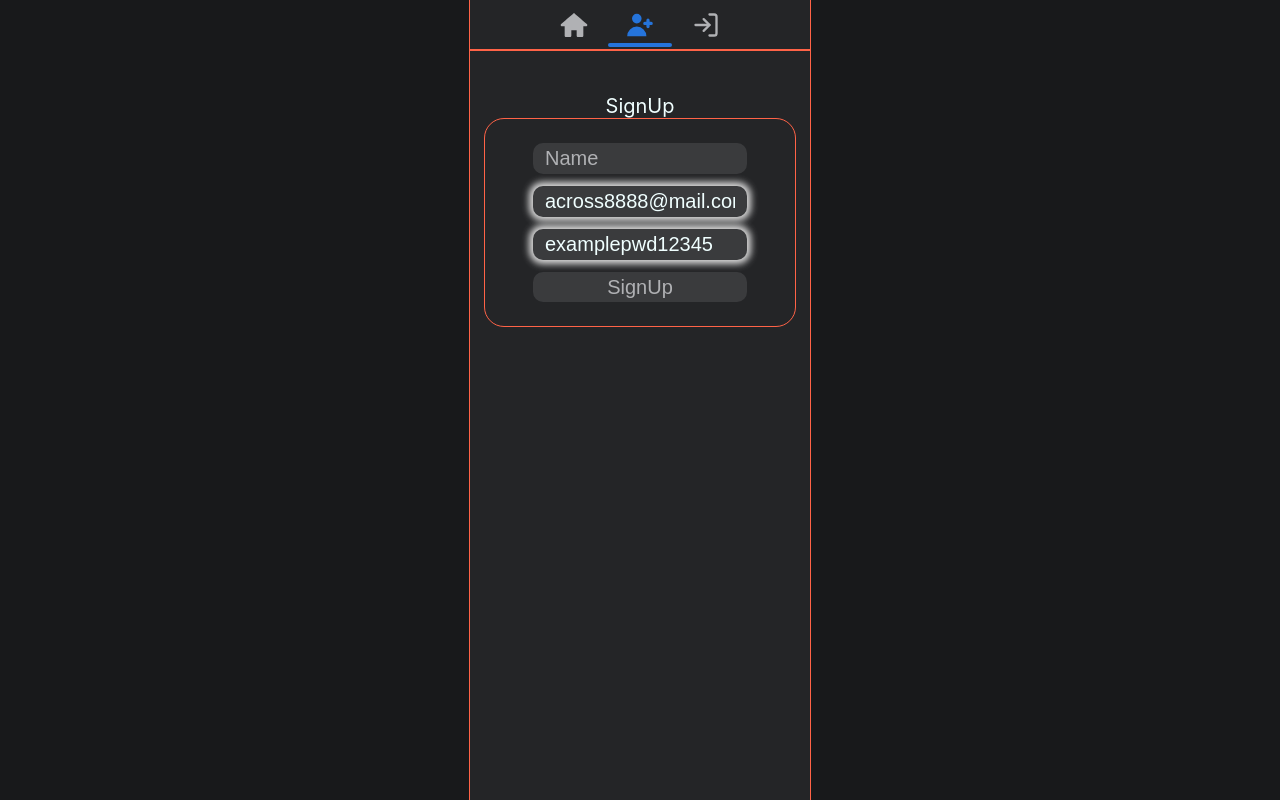
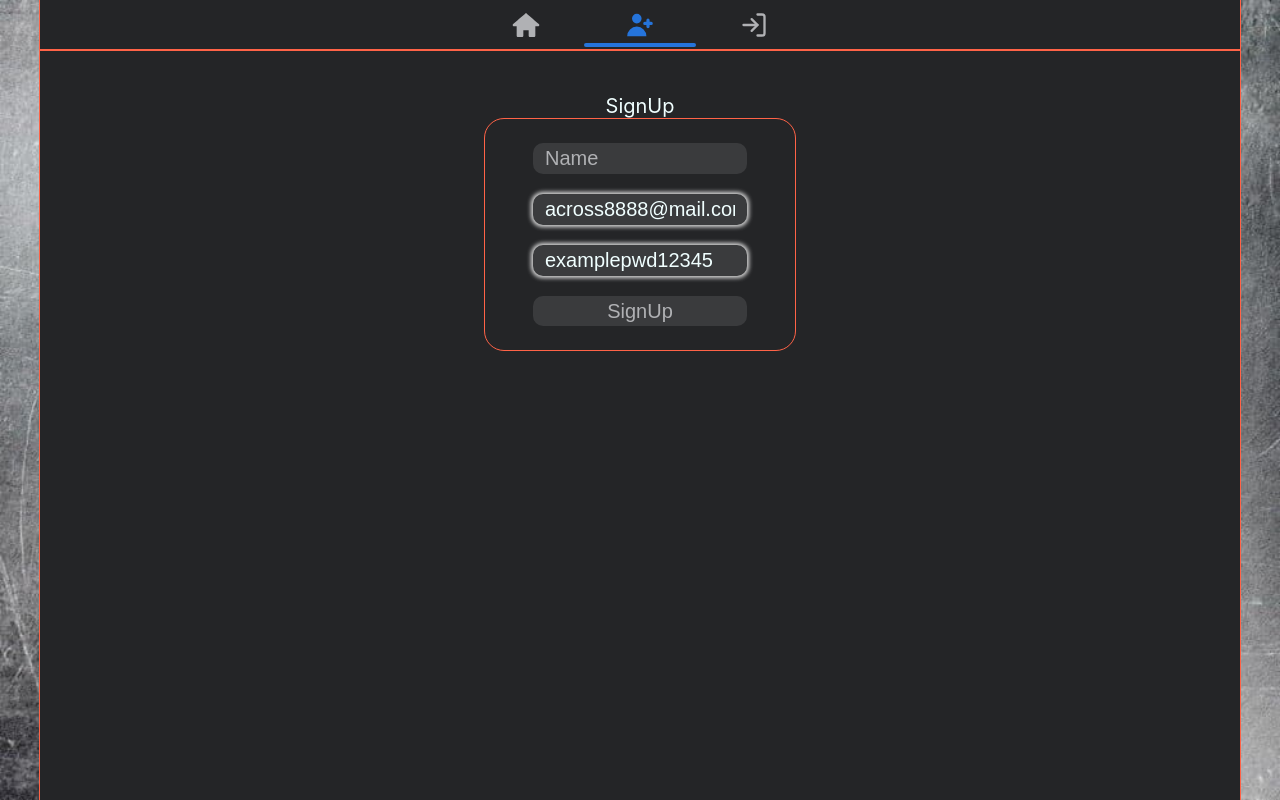
Before and after one commit to Alexander0Yusov/goit-react-hw-08-phonebook, a React (Create React App) app: page /goit-react-hw-08-phonebook/register in a window 1280 px wide. Built offline with nearby package versions, Linux system fonts and the light colour scheme.

Commit message:
adaptive markup

```diff
--- a/src/components/App.jsx
+++ b/src/components/App.jsx
@@ -63,4 +63,3 @@ export const App = () => {
 // заюзать Chakra UI або Material UI - по дизайну.
 
 // список перевести на хероку - новые санки по контактам. !!
-// резиновая верстка до max 480px ! адаптивка до 768px !
--- a/src/components/App.module.css
+++ b/src/components/App.module.css
@@ -1,5 +1,8 @@
 .Wrap {
   background-color: #18191b;
+  background-image: url(../images/body_back.jpg);
+  background-repeat: no-repeat;
+  background-size: cover;
 }
 
 .title {
--- a/src/components/AuthForm/AuthForm.module.css
+++ b/src/components/AuthForm/AuthForm.module.css
@@ -37,7 +37,7 @@
 }
 
 .formLabel {
-  margin-bottom: 12px;
+  margin-bottom: 20px;
 }
 
 .input {
@@ -56,7 +56,7 @@
 }
 
 .input:valid {
-  box-shadow: 0 0 7px 4px rgba(221, 221, 221, 1);
+  box-shadow: 0 0 4px 2px rgba(221, 221, 221, 1);
 }
 
 .input::placeholder {
@@ -107,15 +107,15 @@
 
 .authForm:valid .authButton {
   color: azure;
-  box-shadow: 0 0 7px 4px rgba(221, 221, 221, 1);
+  box-shadow: 0 0 4px 2px rgba(221, 221, 221, 1);
 }
 
 .authForm:valid .authButton:hover,
 .authForm:valid .authButton:focus {
-  box-shadow: 0 0 10px 5px rgba(221, 221, 221, 1);
+  box-shadow: 0 0 5px 3px rgba(221, 221, 221, 1);
 }
 .authForm:valid .authButton:active {
-  box-shadow: 0 0 6px 2px rgba(221, 221, 221, 1);
+  box-shadow: 0 0 4px 2px rgba(221, 221, 221, 1);
 }
 
 .photo {
--- a/src/components/ContactList/ContactList.module.css
+++ b/src/components/ContactList/ContactList.module.css
@@ -23,4 +23,10 @@
   display: block;
   padding: 4px 4px;
   margin: 0 0;
+
+  @media screen and (min-width: 768px) {
+    display: flex;
+    flex-wrap: wrap;
+    gap: 2px;
+  }
 }
--- a/src/components/Filter/Filter.module.css
+++ b/src/components/Filter/Filter.module.css
@@ -1,6 +1,7 @@
 .panel {
   display: flex;
   align-items: center;
+  justify-content: center;
 
   /* border: 1px solid tomato; */
   padding: 12px;
@@ -48,7 +49,7 @@
 
   width: 32px;
   height: 32px;
-  margin-left: auto;
+  margin-left: 16px;
 
   font-size: 30px;
   border-radius: 50%;
--- a/src/components/Form/Form.module.css
+++ b/src/components/Form/Form.module.css
@@ -55,7 +55,7 @@
 }
 
 .input:valid {
-  box-shadow: 0 0 7px 4px rgba(221, 221, 221, 1);
+  box-shadow: 0 0 4px 2px rgba(221, 221, 221, 1);
 }
 
 .input::placeholder {
@@ -106,15 +106,15 @@
 
 .form:valid .button {
   color: azure;
-  box-shadow: 0 0 7px 4px rgba(221, 221, 221, 1);
+  box-shadow: 0 0 4px 2px rgba(221, 221, 221, 1);
 }
 
 .form:valid .button:hover,
 .form:valid .button:focus {
-  box-shadow: 0 0 10px 5px rgba(221, 221, 221, 1);
+  box-shadow: 0 0 5px 3px rgba(221, 221, 221, 1);
 }
 .form:valid .button:active {
-  box-shadow: 0 0 6px 2px rgba(221, 221, 221, 1);
+  box-shadow: 0 0 4px 2px rgba(221, 221, 221, 1);
 }
 
 .photo {
--- a/src/components/ListItem/ListItem.module.css
+++ b/src/components/ListItem/ListItem.module.css
@@ -18,6 +18,15 @@
     background: linear-gradient(#3a3b3d, 82%, #b0b1b4);
     outline: 1px solid #2574db;
     cursor: pointer;
+  }
+
+  @media screen and (min-width: 768px) {
+    width: 355px;
+    margin-bottom: 0;
+  }
+
+  @media screen and (min-width: 1200px) {
+    width: 375px;
   }
 }
 
--- a/src/components/Navigation/Navigation.module.scss
+++ b/src/components/Navigation/Navigation.module.scss
@@ -12,7 +12,7 @@
   position: relative;
   display: flex;
   height: 44px;
-  width: 64px;
+  width: 100px;
   font-size: 32px;
   border-radius: 8px;
 
@@ -63,6 +63,10 @@
       border-radius: 2px;
     }
   }
+
+  @media screen and (min-width: 1200px) {
+    width: 112px;
+  }
 }
 
 .link {
--- a/src/components/Section/Section.jsx
+++ b/src/components/Section/Section.jsx
@@ -1,4 +1,4 @@
-import css from './Section.module.css';
+import css from './Section.module.scss';
 import PropTypes from 'prop-types';
 
 const Section = ({ children }) => {
--- a/src/components/Section/Section.module.css
+++ /dev/null
@@ -1,11 +0,0 @@
-.container {
-  width: 340px;
-  /* display: flex;
-  flex-direction: column;
-  justify-content: center; */
-  /* height: 99vh; */
-  /* overflow-y: auto; */
-
-  text-align: center;
-  background-color: #242527;
-}
--- /dev/null
+++ b/src/components/Section/Section.module.scss
@@ -0,0 +1,25 @@
+.container {
+  // max-width: 340px;
+  width: 100%;
+
+  /* display: flex;
+  flex-direction: column;
+  justify-content: center; */
+  /* height: 99vh; */
+  /* overflow-y: auto; */
+
+  text-align: center;
+  background-color: #242527;
+
+  @media screen and (min-width: 480px) {
+    width: 480px;
+  }
+
+  @media screen and (min-width: 768px) {
+    width: 768px;
+  }
+
+  @media screen and (min-width: 1200px) {
+    width: 1200px;
+  }
+}
--- a/src/pages/Home/Home.module.scss
+++ b/src/pages/Home/Home.module.scss
@@ -7,6 +7,10 @@
   background-repeat: no-repeat;
   background-size: cover;
   background-position-x: center;
+
+  @media screen and (min-width: 1200px) {
+    background-image: url(../../images/phoneBook_desktop.jpg);
+  }
 }
 
 .title {
```
Also changed, not shown: src/images/body_back.jpg (added), src/images/phoneBook_desktop.jpg (added).
